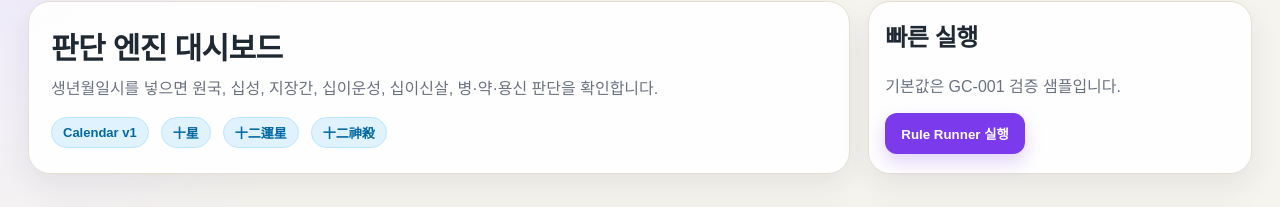
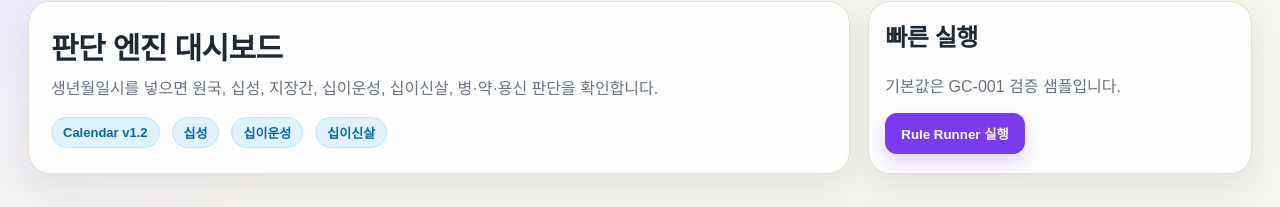
Before and after one commit to vujaderoom/sajuengine, a Next.js app in the folder frontend/: page /dashboard in a window 1280 px wide. Shown: the part 93-300 px from the top of the page. Built offline with nearby package versions, Linux system fonts and the light colour scheme.

Commit message:
Display Korean calendar labels on dashboard

```diff
--- a/frontend/app/dashboard/page.tsx
+++ b/frontend/app/dashboard/page.tsx
@@ -15,6 +15,12 @@ type EngineResponse = {
     hidden_stems?: Record<string, string[]>;
     twelve_unseong?: Record<string, string>;
     twelve_shinsal?: Record<string, Record<string, string>>;
+    display_ko?: {
+      ten_gods?: Record<string, string>;
+      hidden_stems?: Record<string, string[]>;
+      twelve_unseong?: Record<string, string>;
+      twelve_shinsal?: Record<string, Record<string, string>>;
+    };
     calendar_meta?: Record<string, any>;
     engine_notes: string[];
   };
@@ -28,6 +34,7 @@ type EngineResponse = {
 };
 
 const labels = { year: "년주", month: "월주", day: "일주", hour: "시주" } as const;
+const baseLabels = { year_base: "년지 기준", day_base: "일지 기준", month_base: "월지 기준" } as const;
 
 export default function DashboardPage() {
   const [name, setName] = useState("sample");
@@ -59,6 +66,7 @@ export default function DashboardPage() {
   const chart = result?.chart_result?.chart;
   const facts = result?.facts;
   const cr = result?.chart_result;
+  const ko = cr?.display_ko;
 
   return (
     <main>
@@ -66,7 +74,7 @@ export default function DashboardPage() {
         <div className="card">
           <h1 className="hero-title">판단 엔진 대시보드</h1>
           <p className="hero-subtitle">생년월일시를 넣으면 원국, 십성, 지장간, 십이운성, 십이신살, 병·약·용신 판단을 확인합니다.</p>
-          <div className="summary-strip"><span className="badge info">Calendar v1</span><span className="badge info">十星</span><span className="badge info">十二運星</span><span className="badge info">十二神殺</span></div>
+          <div className="summary-strip"><span className="badge info">Calendar v1.2</span><span className="badge info">십성</span><span className="badge info">십이운성</span><span className="badge info">십이신살</span></div>
         </div>
         <div className="card compact"><h2>빠른 실행</h2><p className="muted">기본값은 GC-001 검증 샘플입니다.</p><button onClick={runEngine}>{loading ? "실행 중..." : "Rule Runner 실행"}</button>{error && <p style={{ color: "#b91c1c" }}>Error: {error}</p>}</div>
       </section>
@@ -77,8 +85,8 @@ export default function DashboardPage() {
         <>
           <section className="card">
             <h2>만세력 원국</h2>
-            <div className="pillar-row">{(["year", "month", "day", "hour"] as const).map((key) => <div className="pillar" key={key}><small>{labels[key]}</small><strong>{chart[key]}</strong><p className="muted">{cr.ten_gods?.[key] ?? "-"}</p></div>)}</div>
-            <p className="summary-strip"><span className="badge info">절입: {String(cr.calendar_meta?.month_boundary_ko ?? cr.calendar_meta?.month_boundary ?? "-")}</span><span className="badge info">월지: {String(cr.calendar_meta?.month_branch ?? "-")}</span><span className="badge info">태양년: {String(cr.calendar_meta?.solar_year_for_pillar ?? "-")}</span></p>
+            <div className="pillar-row">{(["year", "month", "day", "hour"] as const).map((key) => <div className="pillar" key={key}><small>{labels[key]}</small><strong>{chart[key]}</strong><p className="muted">{ko?.ten_gods?.[key] ?? cr.ten_gods?.[key] ?? "-"}</p></div>)}</div>
+            <p className="summary-strip"><span className="badge info">절입: {String(cr.calendar_meta?.month_boundary_ko ?? cr.calendar_meta?.month_boundary ?? "-")}</span><span className="badge info">월지: {String(cr.calendar_meta?.month_branch ?? "-")}</span><span className="badge info">태양년: {String(cr.calendar_meta?.solar_year_for_pillar ?? "-")}</span><span className="badge warn">절기모드: {String(cr.calendar_meta?.solar_term_mode ?? "-")}</span></p>
           </section>
 
           <section className="grid-3"><div className="metric"><div className="metric-label">핵심 병</div><div className="metric-value">{result.final_result.core_disease}</div></div><div className="metric"><div className="metric-label">약</div><div className="metric-value">{result.final_result.medicine}</div></div><div className="metric"><div className="metric-label">용신</div><div className="metric-value">{result.final_result.yongshin}</div></div></section>
@@ -86,8 +94,8 @@ export default function DashboardPage() {
           <section className="card">
             <h2>보조 명리표</h2>
             <div className="grid">
-              <div className="card compact"><h3>십이운성 / 지장간</h3><div className="grid">{(["year", "month", "day", "hour"] as const).map((key) => <div className="metric" key={key}><div className="metric-label">{labels[key]}</div><p><span className="badge">운성 {cr.twelve_unseong?.[key] ?? "-"}</span></p><p><span className="badge">지장간 {(cr.hidden_stems?.[key] ?? []).join(" · ") || "-"}</span></p></div>)}</div></div>
-              <div className="card compact"><h3>십이신살</h3><p className="muted">기본은 년지 기준이며, 일지/월지 기준도 함께 산출합니다.</p>{(["year_base", "day_base", "month_base"] as const).map((base) => <details key={base} open={base === "year_base"}><summary>{base}</summary><p>{(["year", "month", "day", "hour"] as const).map((key) => <span className="badge" key={`${base}-${key}`}>{labels[key]} {cr.twelve_shinsal?.[base]?.[key] ?? "-"}</span>)}</p></details>)}</div>
+              <div className="card compact"><h3>십이운성 / 지장간</h3><div className="grid">{(["year", "month", "day", "hour"] as const).map((key) => <div className="metric" key={key}><div className="metric-label">{labels[key]}</div><p><span className="badge">운성 {ko?.twelve_unseong?.[key] ?? cr.twelve_unseong?.[key] ?? "-"}</span></p><p><span className="badge">지장간 {(ko?.hidden_stems?.[key] ?? cr.hidden_stems?.[key] ?? []).join(" · ") || "-"}</span></p></div>)}</div></div>
+              <div className="card compact"><h3>십이신살</h3><p className="muted">기본은 년지 기준이며, 일지/월지 기준도 함께 산출합니다.</p>{(["year_base", "day_base", "month_base"] as const).map((base) => <details key={base} open={base === "year_base"}><summary>{baseLabels[base]}</summary><p>{(["year", "month", "day", "hour"] as const).map((key) => <span className="badge" key={`${base}-${key}`}>{labels[key]} {ko?.twelve_shinsal?.[base]?.[key] ?? cr.twelve_shinsal?.[base]?.[key] ?? "-"}</span>)}</p></details>)}</div>
             </div>
           </section>
 
```
